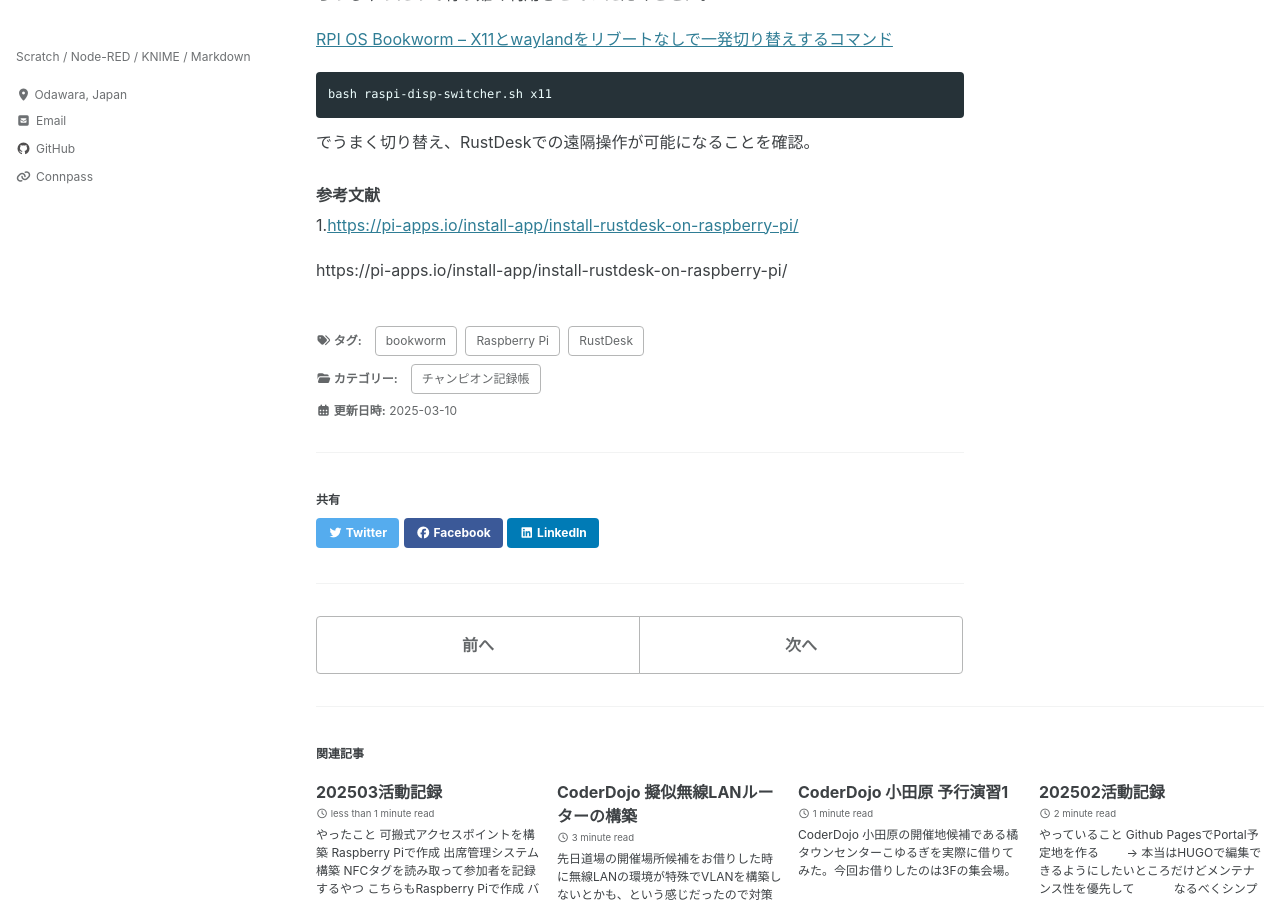
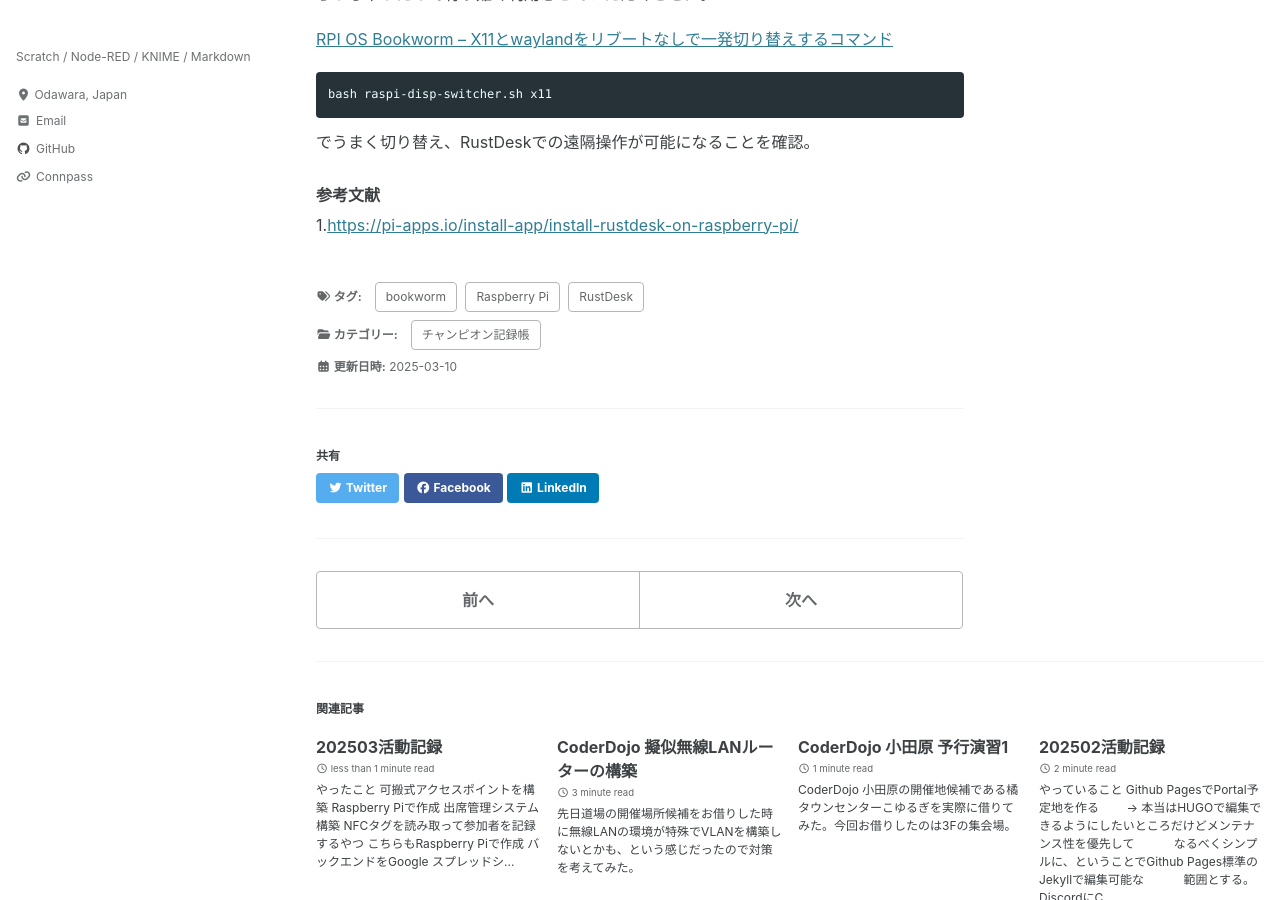
Before and after one commit to CoderDojo-Odawara/coderdojo-odawara.github.io, a Jekyll site: the page built from _posts/2025-3-10-raspi_rustdesk.md, in a window 1280 px wide and 900 px high, scrolled down 739 px. Built offline with Jekyll 4.4.1, drawn with Linux system fonts in a browser that asks for light colours; cached includes are drawn as plain includes; a script that is not in the unit is left out; some of the changed lines change nothing that is shown.

Commit message:
Update 2025-3-10-raspi_rustdesk.md

```diff
--- a/_posts/2025-3-10-raspi_rustdesk.md
+++ b/_posts/2025-3-10-raspi_rustdesk.md
@@ -44,5 +44,3 @@
 
 ###### 参考文献
 1.[https://pi-apps.io/install-app/install-rustdesk-on-raspberry-pi/](https://pi-apps.io/install-app/install-rustdesk-on-raspberry-pi/)
-
-https://pi-apps.io/install-app/install-rustdesk-on-raspberry-pi/
```
